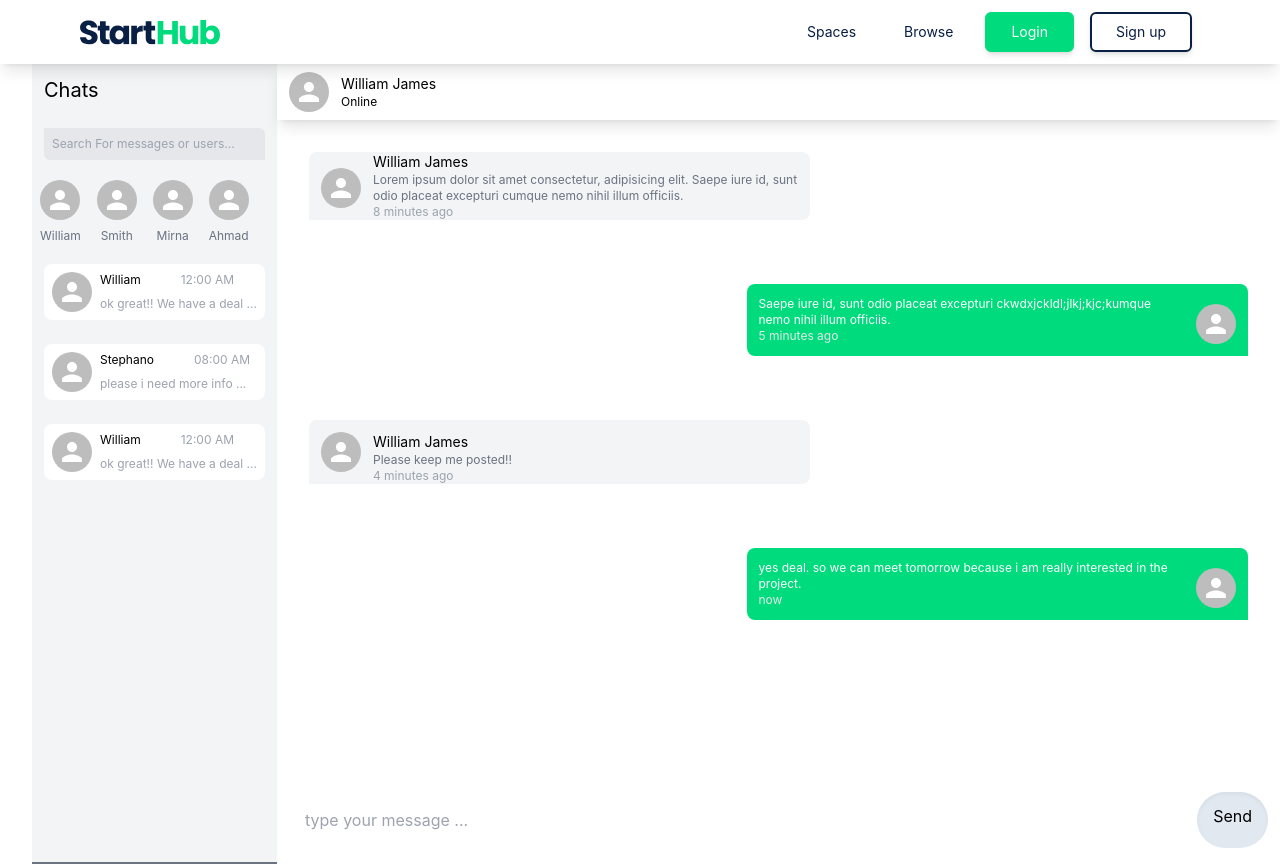
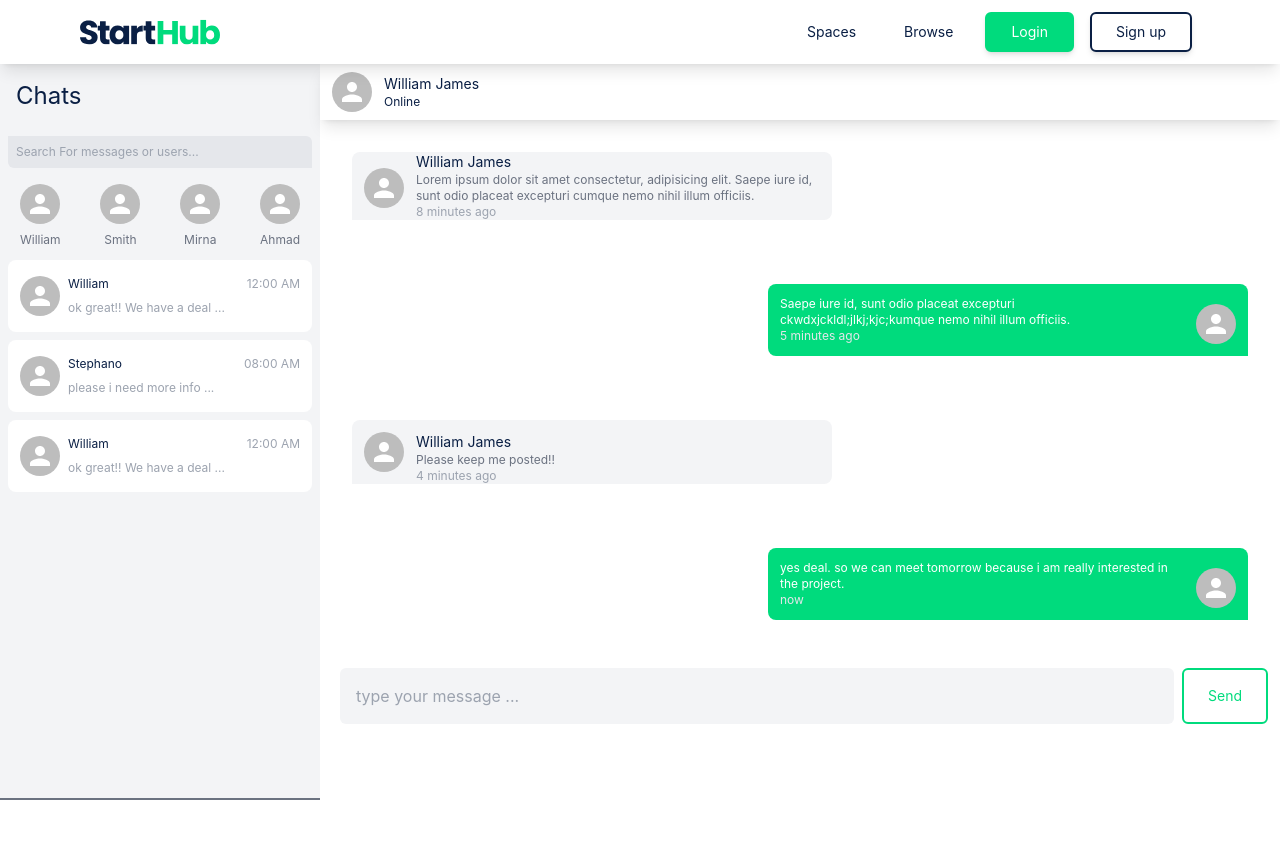
Before and after one commit to louaibouzaher/starthub, a Next.js app: page /message in a window 1280 px wide. After the commit the page ends 800 px from the top, so only its background shows below. Built offline with nearby package versions, Linux system fonts and the light colour scheme.

Commit message:
Minor edits to the styling

```diff
--- a/pages/message.js
+++ b/pages/message.js
@@ -3,6 +3,7 @@ import Head from 'next/head'
 import Navbar from '../src/components/Navbar'
 import OverlayWindow from '../src/components/OverlayWindow'
 import { Avatar } from '@mui/material'
+import { Button } from '../src/components/Button'
 
 function Message({}) {
   return (
@@ -12,163 +13,156 @@ function Message({}) {
       </Head>
       <OverlayWindow />
       <Navbar />
-          <div className='flex'>
-              <div className='w-8 mt-16 h-screen flex'>
-
-
+      <div className="flex text-dark">
+        <div className="w-1/4 py-16 h-screen bg-gray-100 border-b-2 border-gray-500">
+          <div className="text-2xl p-4">Chats</div>
+          <div className="p-2 flex ">
+            <input
+              className="p-2 bg-gray-200 text-xs flex-grow focus:outline-none rounded-tr-md rounded-bl-md"
+              type="text"
+              placeholder="Search For messages or users..."
+            />
           </div>
-              <div className='w-68 mt-16 h-screen bg-gray-100 border-b-2 border-gray-500'>
-                  <div className='text-xl p-3'>Chats</div>
-                  <div className='p-3 flex '>
-                      <input
-                      className='p-2 bg-gray-200 text-xs flex-grow focus:outline-none rounded-tr-md rounded-bl-md'
-                      type="text"
-                      placeholder='Search For messages or users...' />
-                  </div>
-                  <div className='flex flex-row'>
-                      <div className='p-2 flex flex-col justify-center items-center'>
+          <div className="flex flex-row justify-around">
+            <div className="p-2 flex flex-col justify-center items-center">
               <Avatar />
-                         <div className='text-gray-500 text-xs pt-2 text-center w-full'> William</div>
-                      </div>
-                      <div className='p-2 flex flex-col justify-center items-center'>
-                         <Avatar />
-                         <div className='text-gray-500 text-xs pt-2 text-center w-full'> Smith</div>
-                      </div>
-                      <div className='p-2 flex flex-col justify-center items-center'>
-                         <Avatar />
-                         <div className='text-gray-500 text-xs pt-2 text-center w-full'> Mirna</div>
-                      </div>
-                      <div className='p-2 flex flex-col justify-center items-center'>
-                         <Avatar />
-                         <div className='text-gray-500 text-xs pt-2 text-center w-full'> Ahmad</div>
+              <div className="text-gray-500 text-xs pt-2 text-center w-full">
+                {' '}
+                William
               </div>
             </div>
-                  <div className='flex flex-col'>
-                      <div className='flex m-3 bg-white rounded-lg p-2'>
-                          <div >
-                              <Avatar className='w-12 h-12 rounded-full'></Avatar>
+            <div className="p-2 flex flex-col justify-center items-center">
+              <Avatar />
+              <div className="text-gray-500 text-xs pt-2 text-center w-full"> Smith</div>
             </div>
-                          <div className='flex-grow'>
-                              <div className='flex text-xs ml-2 mb-2 justify between'>
+            <div className="p-2 flex flex-col justify-center items-center">
+              <Avatar />
+              <div className="text-gray-500 text-xs pt-2 text-center w-full"> Mirna</div>
+            </div>
+            <div className="p-2 flex flex-col justify-center items-center">
+              <Avatar />
+              <div className="text-gray-500 text-xs pt-2 text-center w-full"> Ahmad</div>
+            </div>
+          </div>
+          <div className="flex flex-col">
+            <div className="flex mx-2 my-1 bg-white rounded-lg px-3 py-4">
+              <div>
+                <Avatar className="w-12 h-12 rounded-full"></Avatar>
+              </div>
+              <div className="flex-grow">
+                <div className="flex text-xs ml-2 mb-2 justify-between">
                   <div>William</div>
-                                 <div className='text-gray-400 ml-10'>12:00 AM</div>
+                  <div className="text-gray-400 ml-10">12:00 AM</div>
                 </div>
-                              <div className='text-xs ml-2 text-gray-400'>
-                                  ok great!! We have a deal  ...
+                <div className="text-xs ml-2 text-gray-400">
+                  ok great!! We have a deal ...
                 </div>
               </div>
             </div>
-                        <div className='flex m-3 bg-white rounded-lg p-2'>
-                          <div >
-                              <Avatar className='w-12 h-12 rounded-full'></Avatar>
+            <div className="flex mx-2 my-1 bg-white rounded-lg px-3 py-4">
+              <div>
+                <Avatar className="w-12 h-12 rounded-full"></Avatar>
               </div>
-                          <div className='flex-grow'>
-                              <div className='flex text-xs ml-2 mb-2 justify between'>
+              <div className="flex-grow">
+                <div className="flex text-xs ml-2 mb-2 justify-between">
                   <div>Stephano</div>
-                                 <div className='text-gray-400 ml-10'>08:00 AM</div>
+                  <div className="text-gray-400 ml-10">08:00 AM</div>
                 </div>
-                              <div className='text-xs ml-2 text-gray-400'>
-                                  please i need more info  ...
+                <div className="text-xs ml-2 text-gray-400">
+                  please i need more info ...
                 </div>
               </div>
             </div>
-                        <div className='flex m-3 bg-white rounded-lg p-2'>
-                          <div >
-                              <Avatar className='w-12 h-12 rounded-full'></Avatar>
+            <div className="flex mx-2 my-1 bg-white rounded-lg px-3 py-4">
+              <div>
+                <Avatar className="w-12 h-12 rounded-full"></Avatar>
               </div>
-                          <div className='flex-grow'>
-                              <div className='flex text-xs ml-2 mb-2 justify between'>
+              <div className="flex-grow">
+                <div className="flex text-xs ml-2 mb-2 justify-between">
                   <div>William</div>
-                                 <div className='text-gray-400 ml-10'>12:00 AM</div>
+                  <div className="text-gray-400 ml-10">12:00 AM</div>
                 </div>
-                              <div className='text-xs ml-2 text-gray-400'>
-                                  ok great!! We have a deal  ...
+                <div className="text-xs ml-2 text-gray-400">
+                  ok great!! We have a deal ...
                 </div>
               </div>
             </div>
           </div>
         </div>
-              <div className='flex-grow mt-16 h-screen flex flex-col'>
-                  <div className='w-full h-14 flex justify-between shadow-lg'>
-                      <div className='flex items-center'>
-                      <div className='p-3'>
-                         <Avatar className='w-8 h-8 rounded-full'></Avatar>
+        <div className="flex-grow py-16 h-screen flex flex-col">
+          <div className="w-full h-14 flex justify-between shadow-lg">
+            <div className="flex items-center">
+              <div className="p-3">
+                <Avatar className="w-8 h-8 rounded-full"></Avatar>
               </div>
 
-                      <div className='flex flex-col justify-start items-start '>
-                             <div className='text-sm'>William James</div>
-                             <div className='text-xs'>Online</div>
+              <div className="flex flex-col justify-start items-start ">
+                <div className="text-sm">William James</div>
+                <div className="text-xs">Online</div>
               </div>
             </div>
           </div>
-                  <div className='w-full flex-grow'>
-                      <div className='flex items-end w-3/6 bg-gray-100 m-8 rounded-tl-lg rounded-tr-lg rounded-br-lg'>
-                          <Avatar className='w-8 h-8 rounded-full m-3'></Avatar>
-                          <div className='p'>
-                              <div className='text-sm'>William James</div>
-                              <div className='text-xs text-gray-500'>
-                                  Lorem ipsum dolor sit amet consectetur, adipisicing elit. Saepe iure id, sunt odio placeat excepturi cumque nemo nihil illum officiis.
+          <div className="w-full flex-grow">
+            <div className="flex items-end w-3/6 bg-gray-100 m-8 rounded-tl-lg rounded-tr-lg rounded-br-lg">
+              <Avatar className="w-8 h-8 rounded-full m-3"></Avatar>
+              <div className="p">
+                <div className="text-sm">William James</div>
+                <div className="text-xs text-gray-500">
+                  Lorem ipsum dolor sit amet consectetur, adipisicing elit. Saepe iure id,
+                  sunt odio placeat excepturi cumque nemo nihil illum officiis.
                 </div>
-                              <div className='text-xs text-gray-400'>
-                                  8 minutes ago
+                <div className="text-xs text-gray-400">8 minutes ago</div>
+              </div>
+            </div>
+            <div className="flex justify-end">
+              <div className="flex items-end w-3/6 bg-green m-8 rounded-tl-lg rounded-tr-lg rounded-bl-lg">
+                <div className="p-3">
+                  <div className="text-xs text-white">
+                    Saepe iure id, sunt odio placeat excepturi ckwdxjckldl;jlkj;kjc;kumque
+                    nemo nihil illum officiis.
+                  </div>
+                  <div className="text-xs text-gray-200">5 minutes ago</div>
+                </div>
+                <Avatar className="w-8 h-8 rounded-full m-3"></Avatar>
+              </div>
+            </div>
+            <div className="flex items-end w-3/6 bg-gray-100 m-8 rounded-tl-lg rounded-tr-lg rounded-br-lg">
+              <Avatar className="w-8 h-8 rounded-full m-3"></Avatar>
+              <div className="p">
+                <div className="text-sm">William James</div>
+                <div className="text-xs text-gray-500">Please keep me posted!!</div>
+                <div className="text-xs text-gray-400">4 minutes ago</div>
+              </div>
+            </div>
+            <div className="flex justify-end">
+              <div className="flex items-end w-3/6 bg-green m-8 rounded-tl-lg rounded-tr-lg rounded-bl-lg">
+                <div className="p-3">
+                  <div className="text-xs text-white">
+                    yes deal. so we can meet tomorrow because i am really interested in
+                    the project.
+                  </div>
+                  <div className="text-xs text-gray-200">now</div>
+                </div>
+                <Avatar className="w-8 h-8 rounded-full m-3"></Avatar>
               </div>
             </div>
           </div>
-                      <div className='flex justify-end'>
-                      <div className='flex items-end w-3/6 bg-green m-8 rounded-tl-lg rounded-tr-lg rounded-bl-lg'>
-                          <div className='p-3'>
-                              <div className='text-xs text-white'>
-                                  Saepe iure id, sunt odio placeat excepturi ckwdxjckldl;jlkj;kjc;kumque nemo nihil illum officiis.
-                              </div>
-                              <div className='text-xs text-gray-200'>
-                                  5 minutes ago
-                              </div>
-                          </div>
-                          <Avatar className='w-8 h-8 rounded-full m-3'></Avatar>
-                      </div>
-                      </div>
-                      <div className='flex items-end w-3/6 bg-gray-100 m-8 rounded-tl-lg rounded-tr-lg rounded-br-lg'>
-                          <Avatar className='w-8 h-8 rounded-full m-3'></Avatar>
-                          <div className='p'>
-                              <div className='text-sm'>William James</div>
-                              <div className='text-xs text-gray-500'>
-                                  Please keep me posted!!
-                              </div>
-                              <div className='text-xs text-gray-400'>
-                                  4 minutes ago
+          <div className="w-full px-3 p-4 flex justify-between">
+            <input
+              placeholder="type your message ..."
+              type="text"
+              className="mx-2 p-4 w-full rounded-md focus:outline-none bg-gray-100"
+            />
+
+            <Button
+              label="Send"
+              btnStyle={
+                'bg-white border-green border-2 text-green  text-center hover:bg-green hover:text-white'
+              }
+            />
           </div>
         </div>
       </div>
-                      <div className='flex justify-end'>
-                          <div className='flex items-end w-3/6 bg-green m-8 rounded-tl-lg rounded-tr-lg rounded-bl-lg'>
-                          <div className='p-3'>
-                              <div className='text-xs text-white'>
-                                  yes deal. so we can meet tomorrow because i am really interested in the project.
-                              </div>
-                              <div className='text-xs text-gray-200'>
-                                  now
-                              </div>
-                          </div>
-                          <Avatar className='w-8 h-8 rounded-full m-3'></Avatar>
-                      </div>
-                      </div>
-
-                  </div>
-                  <div className=' w-100 h-100 px-3 p-4 flex justify-between'>
-                      <div>
-                          <input
-                          placeholder='type your message ...'
-                          type="text"
-                          className=' p-4 flex-grow focus:outline-none'
-                          />
-                      </div>
-                      <div className='shadow-inner bg-slate-200 rounded-full px-4 '>
-                      <div className='mt-3'>Send</div>
-                      </div>
-                  </div>
-              </div>
-          </div>
-
     </>
   )
 }
```
Lines whose indentation alone changed are shown as unchanged.
